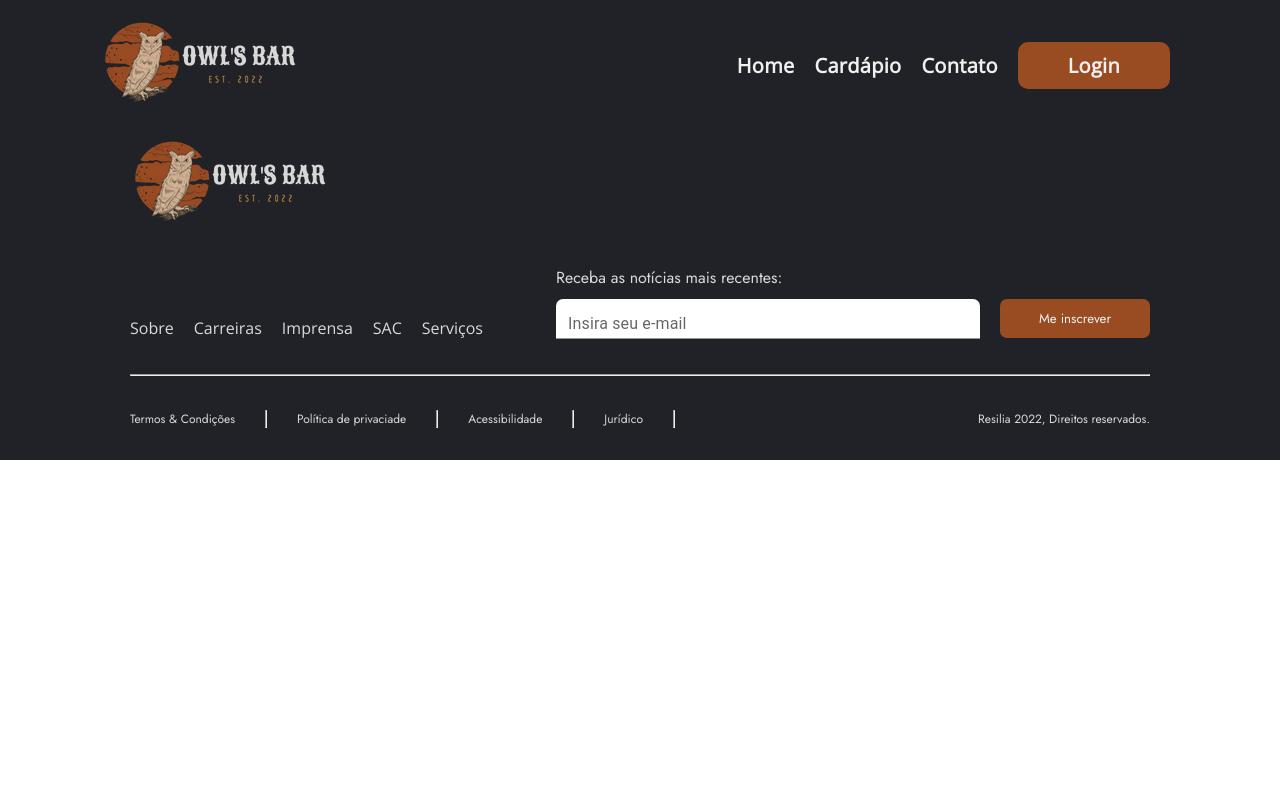
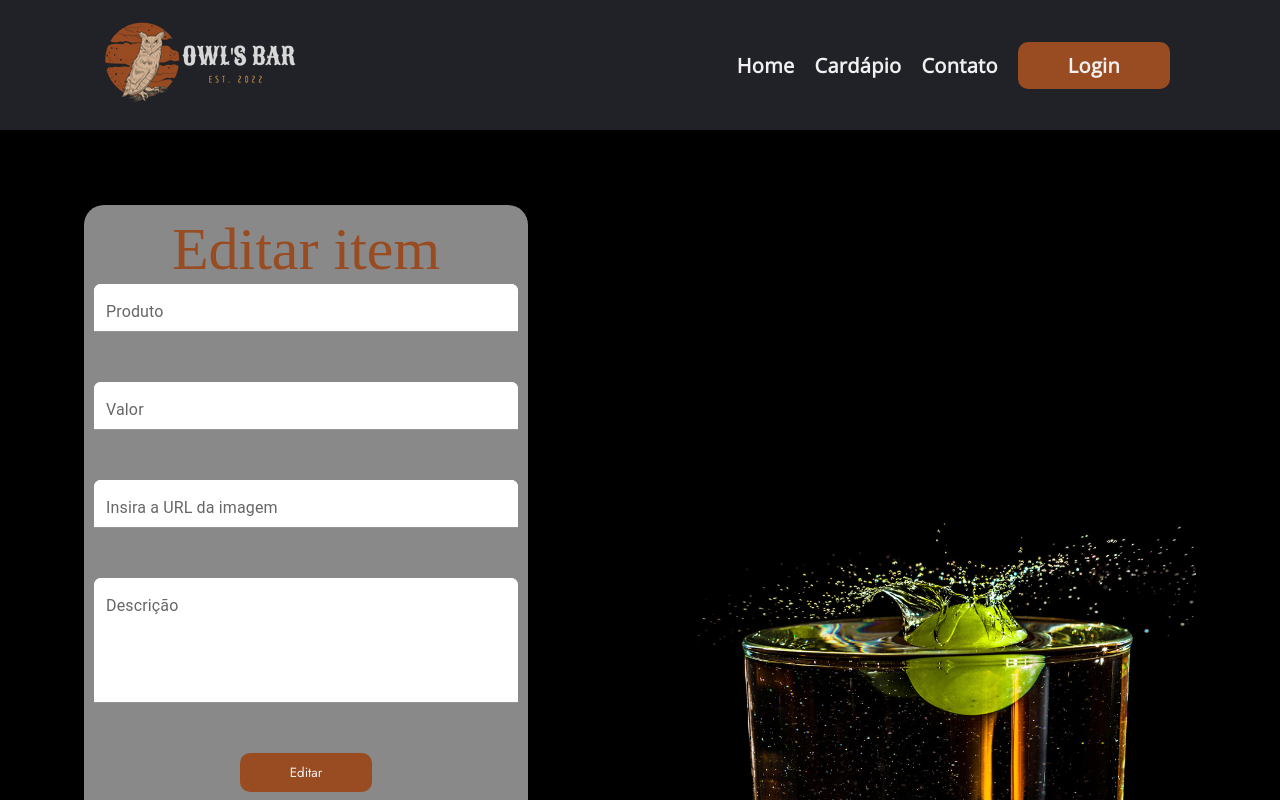
Before and after one commit to Digoassun/owlsBar, a React (Vite) app: page /edit in a window 1280 px wide. Shown: the top 800 px of the page. Built offline with nearby package versions, Linux system fonts and the light colour scheme; a web font is replaced by a local one.

Commit message:
Rota edit consertada

```diff
--- a/src/pages/Edit/Edit.jsx
+++ b/src/pages/Edit/Edit.jsx
@@ -1,8 +1,15 @@
 import React from 'react'
+import FigureAdd from '../../components/FigureAdd/FigureAdd'
+import FormAddEdit from '../../components/FormAddEdit'
+import { GridPage } from '../../styles/globalStyles'
 
 const Edit = () => {
   return (
-    <div>Edit</div>
+    <GridPage>
+      <FormAddEdit text="Editar item" txtBtn="Editar"/>
+      <FigureAdd/>
+    </GridPage>
+
   )
 }
 
--- a/src/routes.jsx
+++ b/src/routes.jsx
@@ -19,7 +19,7 @@ const Routes = () => {
         <Switcher>
           <Route path="/" element={<Home/>}/>
           <Route path="/cardapio" element={<Cardapio/>}/>
-          <Route path="/editar" element={<Edit/>}/>
+          <Route path="/edit" element={<Edit/>}/>
           <Route path="/adicionar" element={<Add/>}/>
           <Route path='/login' element={<Login/>} />
           <Route path='/contato' element={<Contato/>} />
```
